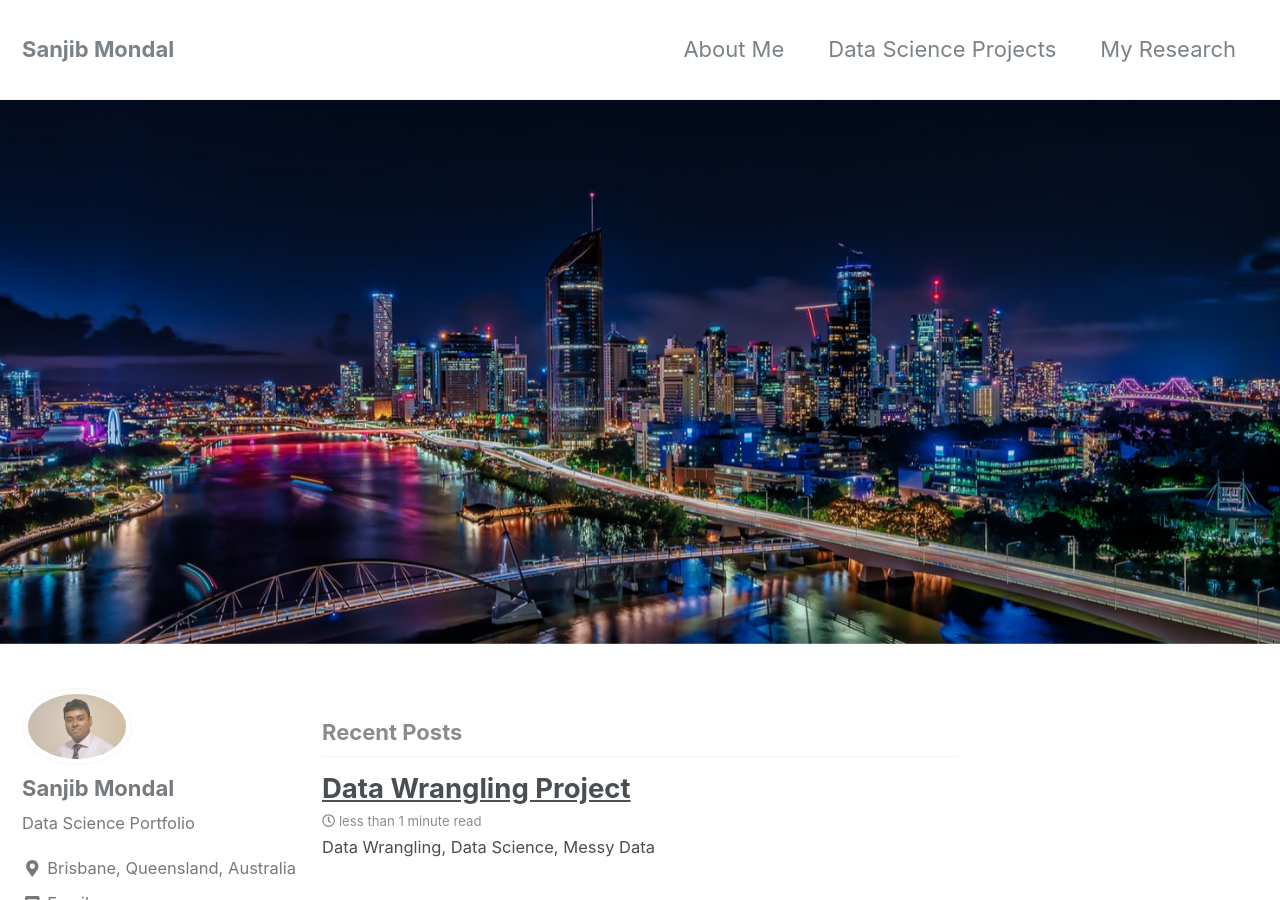
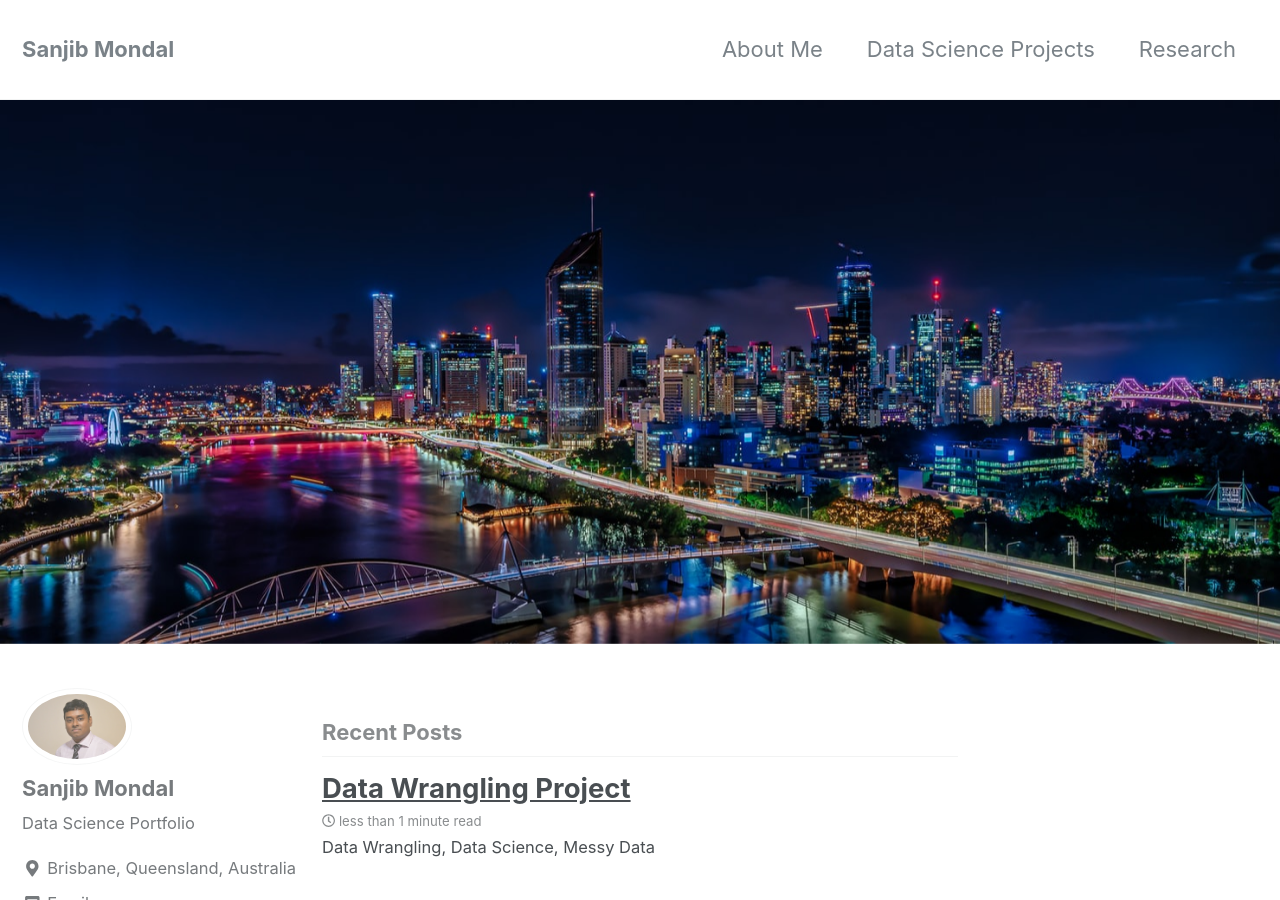
Before and after one commit to Sanjib-Mondal/Sanjib-Mondal.Co, a Jekyll site: the page built from index.html, in a window 1280 px wide and 900 px high. Built offline with Jekyll 4.4.1, drawn with Linux system fonts in a browser that asks for light colours; nearby versions of some CDN libraries; the list of posts is cut into pages by our own code.

```diff
--- a/_data/navigation.yml
+++ b/_data/navigation.yml
@@ -4,7 +4,7 @@ main:
     url: /about/
   - title: "Data Science Projects"
     url: /data-wrangling/
-  - title: "My Research"
+  - title: "Research"
     url: /Research/
   # - title: "About"
   #   url: https://mmistakes.github.io/minimal-mistakes/about/
```
